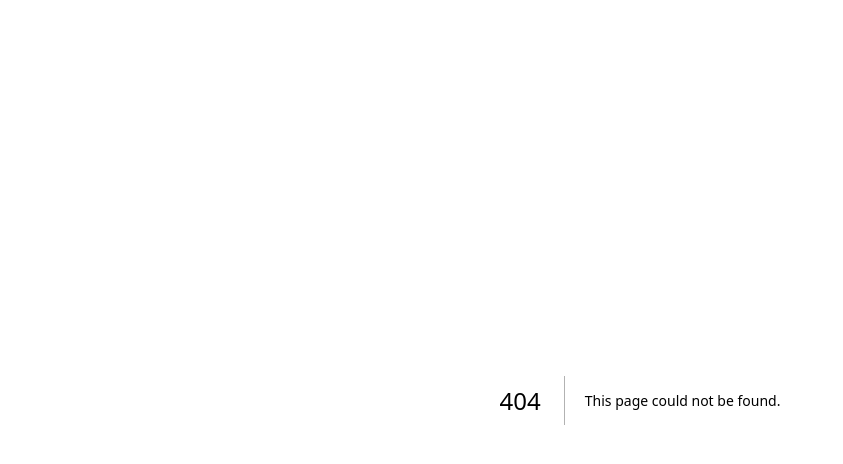
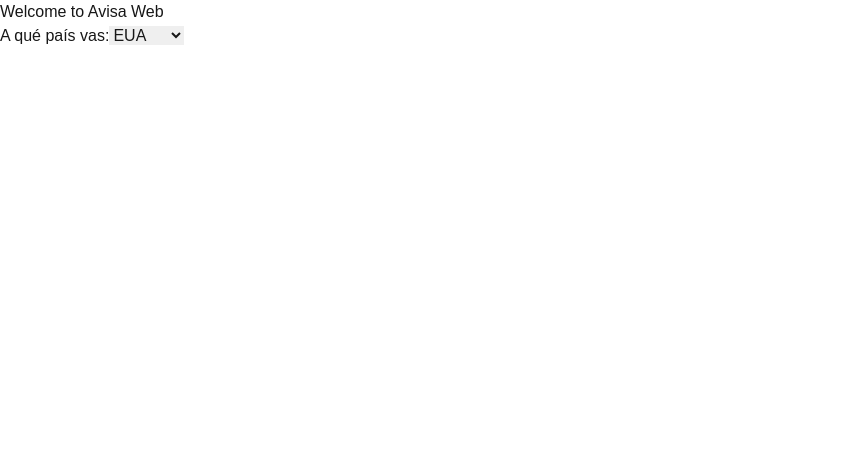
Before and after one commit to pepkg/avisa-next, a Next.js app: page /avisa-web in a window 1280 px wide. Before the commit this address had no page. Shown: the top 464 px of the page, without its empty margins (0-843 px from the left). Built offline with nearby package versions, Linux system fonts and the light colour scheme.

Commit message:
add docker and set up front end

```diff
--- /dev/null
+++ b/app/app/page.tsx
@@ -0,0 +1,11 @@
+export default function AvisaApp() {
+  return (
+    <div>
+      <h1>Bienvenido a la app Avisa</h1>
+      <form>
+        <label htmlFor="login">Login:</label>
+        <input type="text" id="login" name="login" />
+      </form>
+    </div>
+  );
+}
--- /dev/null
+++ b/app/avisa-web/page.tsx
@@ -0,0 +1,13 @@
+export default function AvisaWeb() {
+  return (
+    <div>
+      <h1>Welcome to Avisa Web</h1>
+      <label htmlFor="country-select">A qué país vas:</label>
+      <select id="country-select">
+        <option value="eua">EUA</option>
+        <option value="españa">España</option>
+        <option value="francia">Francia</option>
+      </select>
+    </div>
+  );
+}
```
Also changed, not shown: docker-compose.yml (added, +11 -0 lines), 1 other file (tests, documents, lock files or other folders).
